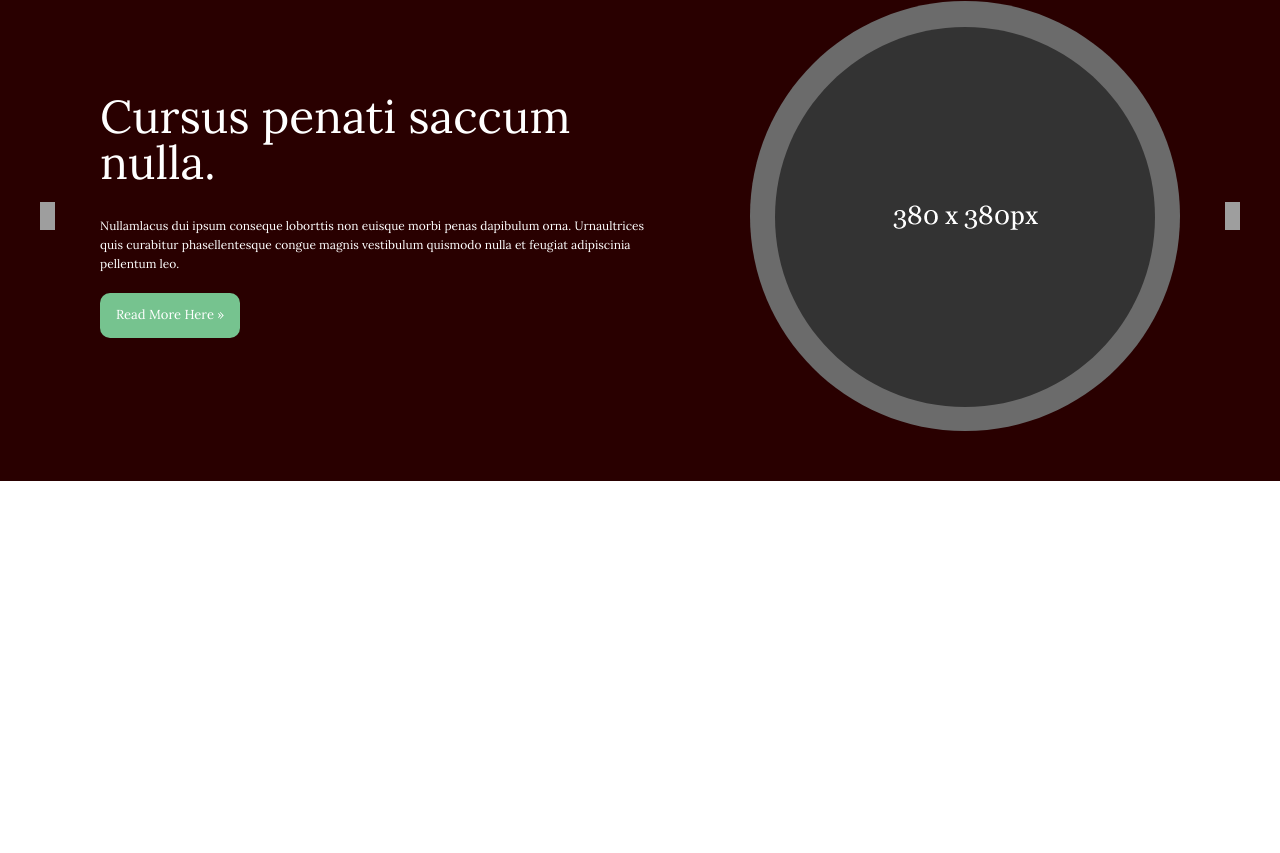
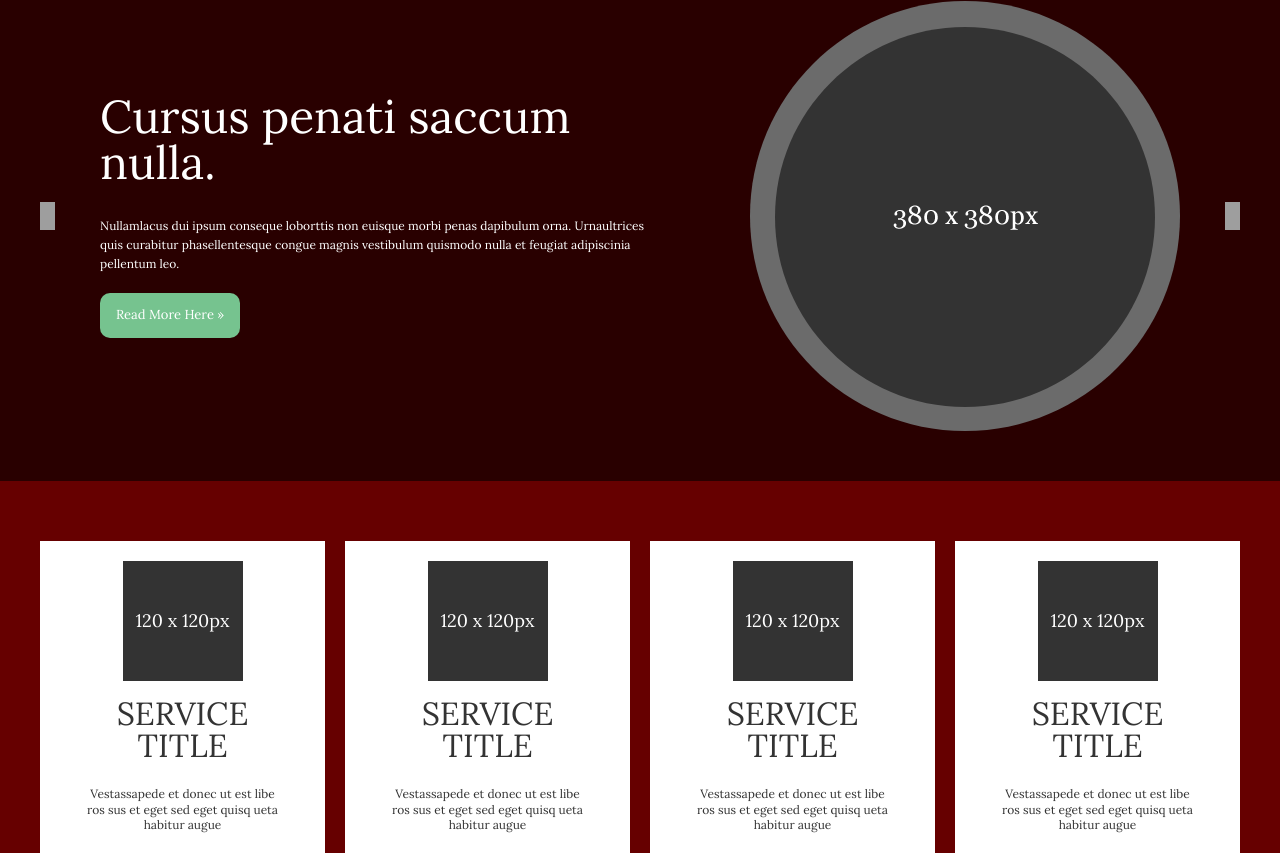
Before and after one commit to AmrArafa/the-modernist, a React (Create React App) app: page / in a window 1280 px wide. Shown: the part 139-992 px from the top of the page. Before the commit the page ends 800 px from the top, so only its background shows below. Built offline with nearby package versions, Linux system fonts and the light colour scheme; grey boxes are pictures that could not be loaded.

Commit message:
feat: services section add Services component and style it

```diff
--- a/src/App.js
+++ b/src/App.js
@@ -1,5 +1,10 @@
 import React from 'react';
-import { GlobalStyle, Header, LandingPageSlider } from './components';
+import {
+  GlobalStyle,
+  Header,
+  LandingPageSlider,
+  Services,
+} from './components';
 
 function App() {
   return (
@@ -8,6 +13,7 @@ function App() {
       <div className="App">
         <Header />
         <LandingPageSlider />
+        <Services />
       </div>
     </>
   );
--- a/src/components/index.js
+++ b/src/components/index.js
@@ -1,3 +1,4 @@
 export { default as GlobalStyle } from './global_style';
 export { default as Header } from './header/header';
 export { default as LandingPageSlider } from './slider/landing_page_slider';
+export { default as Services } from './services/services';
--- /dev/null
+++ b/src/components/services/service_card.js
@@ -0,0 +1,70 @@
+import React from 'react';
+import styled from 'styled-components';
+
+const ServiceCardWrapper = styled.div`
+  text-align: center;
+
+  + div {
+    margin-left: 20px;
+  }
+
+  a {
+    display: inline-block;
+    color: #333333;
+    background-color: #fff;
+    text-decoration: none;
+    padding: 20px 0;
+    transition: color 0.4s, background-color 0.4s;
+  }
+
+  p:first-child {
+    color: #fff;
+    background-color: #333333;
+    font-size: 18px;
+    width: 120px;
+    height: 120px;
+    line-height: 120px;
+    margin: 0 auto 17px;
+    transition: color 0.4s, background-color 0.4s;
+  }
+
+  h1 {
+    font-size: 32px;
+    font-weight: 400;
+    text-transform: uppercase;
+    padding: 0 45px;
+    line-height: 1;
+    margin: 0 0 24px 0;
+  }
+
+  p:last-child {
+    font-size: 12px;
+    padding: 0 45px;
+    margin: 0;
+    line-height: 1.3;
+  }
+
+  a:hover {
+    background-color: #76c38f;
+    color: #fff;
+
+    p:first-child {
+      color: #333;
+      background-color: #fff;
+    }
+  }
+`;
+
+const ServiceCard = () => {
+  return (
+    <ServiceCardWrapper>
+      <a href="#!">
+        <p>120 x 120px</p>
+        <h1>Service Title</h1>
+        <p>Vestassapede et donec ut est libe ros sus et eget sed eget quisq ueta habitur augue</p>
+      </a>
+    </ServiceCardWrapper>
+  )
+}
+
+export default ServiceCard;
--- /dev/null
+++ b/src/components/services/services.js
@@ -0,0 +1,28 @@
+import React from 'react';
+import styled from 'styled-components';
+import Container from '../container';
+import ServiceCard from './service_card';
+
+const ServicesWrapper = styled.section`
+  background-color: #660000;
+  padding-top: 60px;
+`;
+
+const StyledContainer = styled(Container)`
+  display: flex;
+`;
+
+const Services = () => {
+  return (
+    <ServicesWrapper>
+      <StyledContainer>
+        <ServiceCard />
+        <ServiceCard />
+        <ServiceCard />
+        <ServiceCard />
+      </StyledContainer>
+    </ServicesWrapper>
+  )
+}
+
+export default Services;
```
